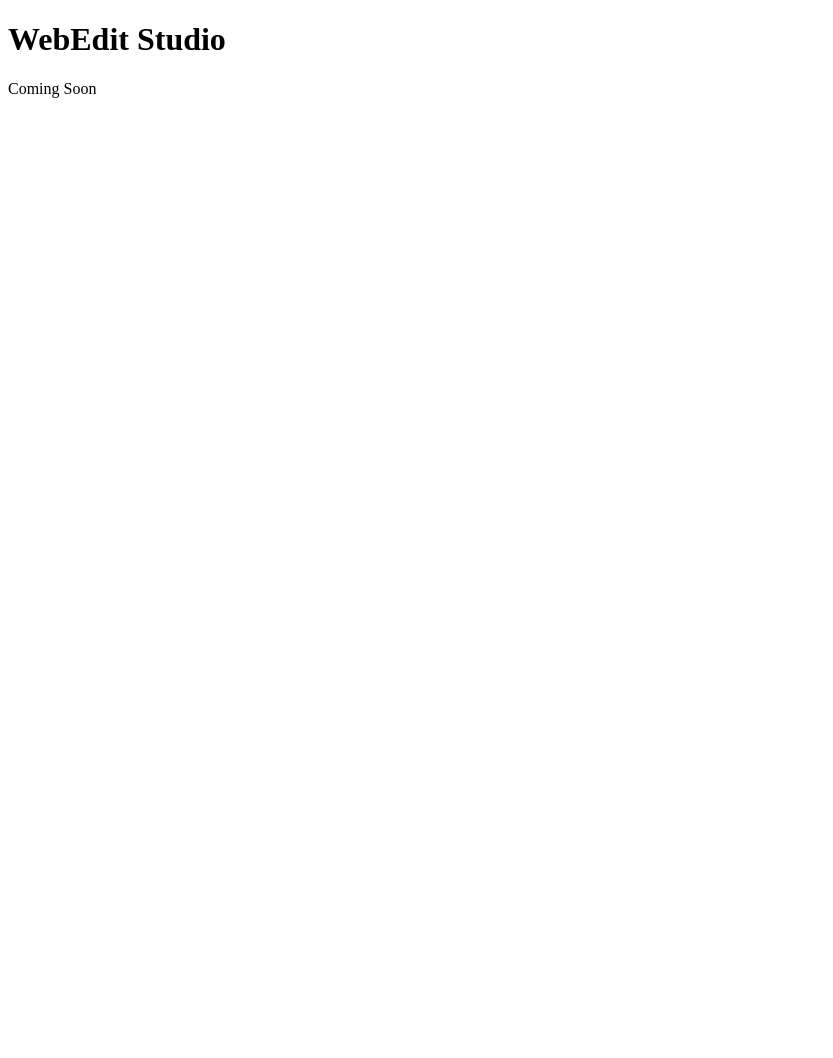
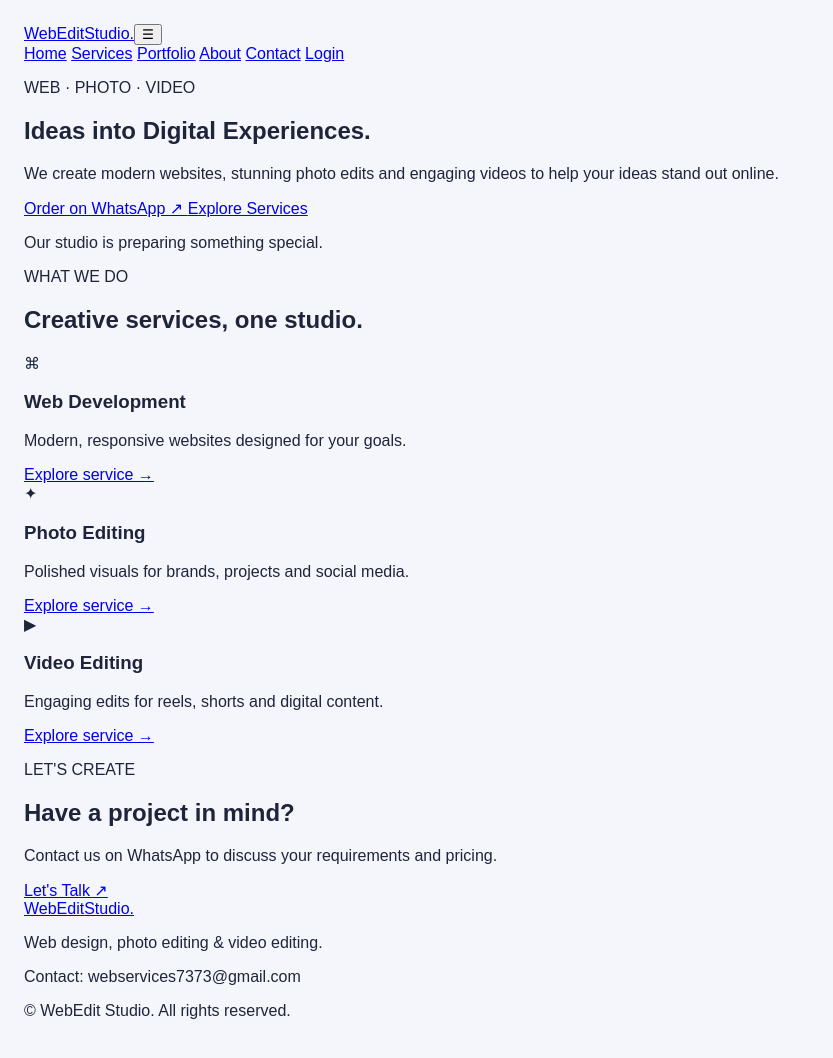
Before and after one commit to rehanshah12-12/WebEdit-Studio-Pro, a plain HTML site: page public/index.html in a window 1280 px wide. Shown: the whole page, without its empty margins (0-833 px from the left). Before the commit the page ends 800 px from the top, so only its background shows below. Drawn offline with Linux system fonts and the light colour scheme.

Commit message:
Update index.html

```diff
--- a/public/index.html
+++ b/public/index.html
@@ -1,13 +1,93 @@
-
-<!DOCTYPE html>
-<html lang="en">
+<!DOCTYPE html><html lang="en">
 <head>
   <meta charset="UTF-8">
-  <meta name="viewport" content="width=device-width, initial-scale=1">
-  <title>WebEdit Studio</title>
+  <meta name="viewport" content="width=device-width, initial-scale=1.0">
+  <meta name="description" content="WebEdit Studio offers professional website design, development, photo editing and video editing services.">
+  <meta name="theme-color" content="#0b1020">
+  <title>WebEdit Studio | Websites, Photo & Video Editing</title>
+  <link rel="stylesheet" href="css/style.css">
+  <script src="js/app.js" defer></script>
 </head>
 <body>
-  <h1>WebEdit Studio</h1>
-  <p>Coming Soon</p>
+  <header class="site-header">
+    <a class="logo" href="index.html">WebEdit<span>Studio.</span></a><button id="menu-btn" type="button" aria-label="Toggle navigation">
+  ☰
+</button>
+
+<nav id="nav-menu">
+  <a href="index.html">Home</a>
+  <a href="services.html">Services</a>
+  <a href="portfolio.html">Portfolio</a>
+  <a href="about.html">About</a>
+  <a href="contact.html">Contact</a>
+  <a class="login-link" href="login.html">Login</a>
+</nav>
+
+  </header>  <main>
+    <section class="hero">
+      <p class="eyebrow">WEB · PHOTO · VIDEO</p>
+      <h1>Ideas into <span>Digital Experiences.</span></h1>
+      <p class="hero-description">
+        We create modern websites, stunning photo edits and engaging videos
+        to help your ideas stand out online.
+      </p>  <div class="hero-actions">
+    <a class="button button-primary"
+       href="https://wa.me/923710416136"
+       target="_blank" rel="noopener noreferrer">
+      Order on WhatsApp ↗
+    </a>
+    <a class="button button-secondary" href="services.html">
+      Explore Services
+    </a>
+  </div>
+
+  <p class="coming-soon">Our studio is preparing something special.</p>
+</section>
+
+<section class="services-section">
+  <p class="eyebrow">WHAT WE DO</p>
+  <h2>Creative services, one studio.</h2>
+
+  <div class="service-grid">
+    <article class="service-card">
+      <span class="service-icon">⌘</span>
+      <h3>Web Development</h3>
+      <p>Modern, responsive websites designed for your goals.</p>
+      <a href="services.html">Explore service →</a>
+    </article>
+
+    <article class="service-card">
+      <span class="service-icon">✦</span>
+      <h3>Photo Editing</h3>
+      <p>Polished visuals for brands, projects and social media.</p>
+      <a href="services.html">Explore service →</a>
+    </article>
+
+    <article class="service-card">
+      <span class="service-icon">▶</span>
+      <h3>Video Editing</h3>
+      <p>Engaging edits for reels, shorts and digital content.</p>
+      <a href="services.html">Explore service →</a>
+    </article>
+  </div>
+</section>
+
+<section class="cta-section">
+  <p class="eyebrow">LET'S CREATE</p>
+  <h2>Have a project in mind?</h2>
+  <p>Contact us on WhatsApp to discuss your requirements and pricing.</p>
+  <a class="button button-primary"
+     href="https://wa.me/923710416136"
+     target="_blank" rel="noopener noreferrer">
+    Let's Talk ↗
+  </a>
+</section>
+
+  </main>  <footer class="site-footer">
+    <a class="logo" href="index.html">WebEdit<span>Studio.</span></a>
+    <p>Web design, photo editing & video editing.</p>
+    <p>Contact: webservices7373@gmail.com</p>
+    <p>© <span data-year></span> WebEdit Studio. All rights reserved.</p>
+  </footer>
 </body>
 </html>
```
